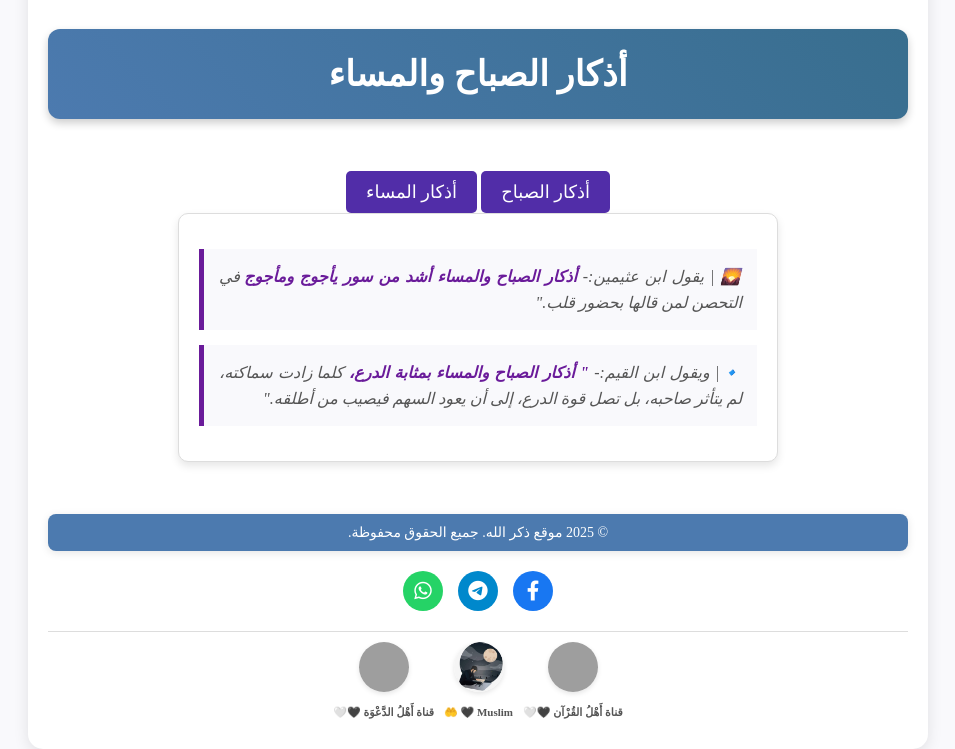
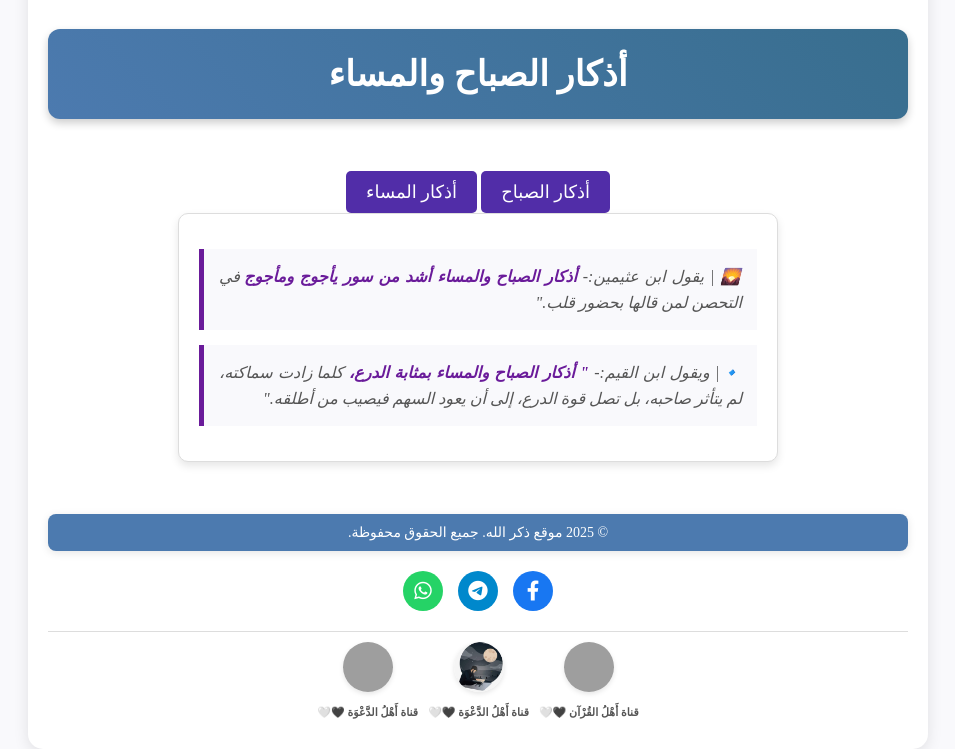
Before and after one commit to MenhagElmoslem/Main.website, a plain HTML site: page index.html in a window 1280 px wide. Shown: the part 603-1352 px from the top of the page, without its empty margins (162-1117 px from the left). Drawn offline with Linux system fonts and the light colour scheme; grey boxes are pictures that could not be loaded.

Commit message:
Update index.html

```diff
--- a/index.html
+++ b/index.html
@@ -84,8 +84,7 @@
         <a href="https://whatsapp.com/channel/0029VafQNNZ35fLptWzYT23l" target="_blank">
             <img src="photo_2025-02-24_22-41-11.jpg" style="width: 50px; height: 50px;">
         </a>
-        <p>Muslim 🖤
-            🤲
+        <p>قناة أَهْلُ الدَّعْوَة 🖤🤍
         </p>
     </div>
     <div class="social-item" style="text-align: center;">
```
